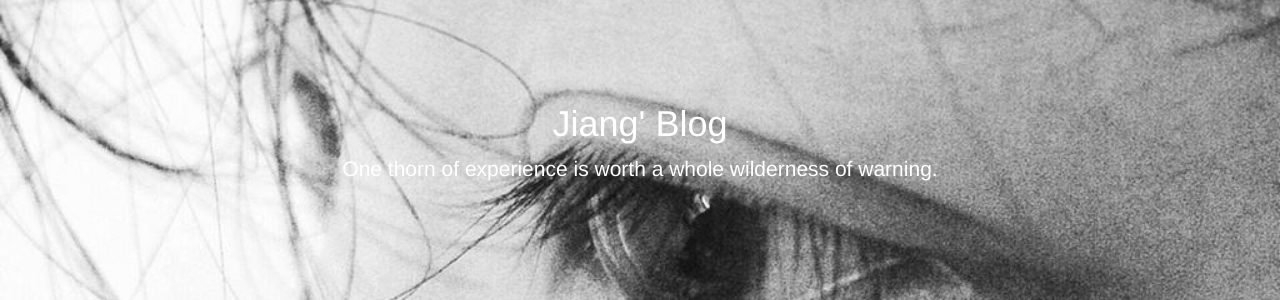
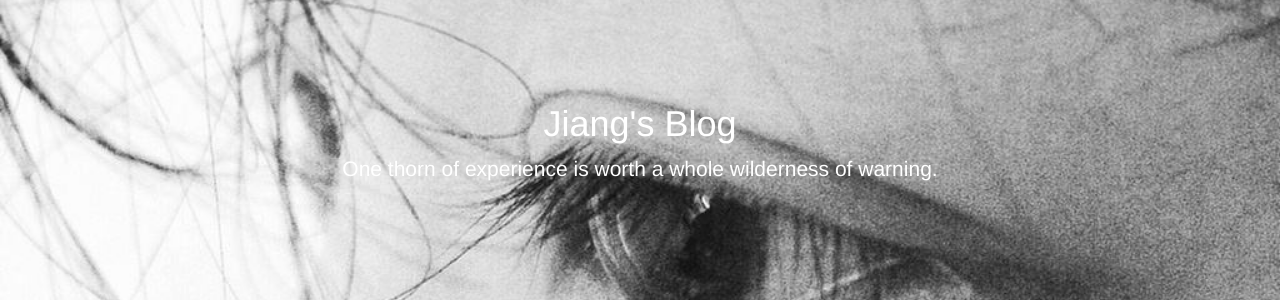
Before and after one commit to wangzj/wangzj.github.io, a Jekyll site: the page built from index.html, in a window 1280 px wide. Shown: the part 136-436 px from the top of the page. Built offline with Jekyll 4.4.1, drawn with Linux system fonts in a browser that asks for light colours; the list of posts is cut into pages by our own code.

```diff
--- a/_config.yml
+++ b/_config.yml
@@ -1,5 +1,5 @@
 # Site settings
-title: Jiang' Blog
+title: Jiang's Blog
 email: rwangzj@live.com
 description: One thorn of experience is worth a whole wilderness of warning.
 baseurl: ""
```
